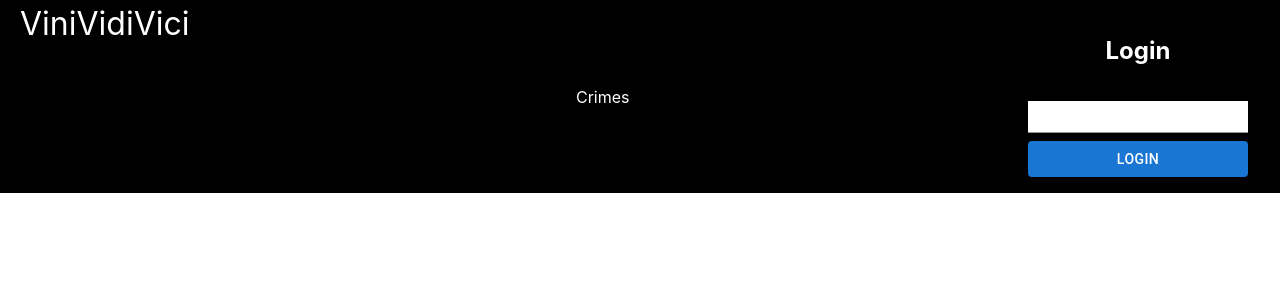
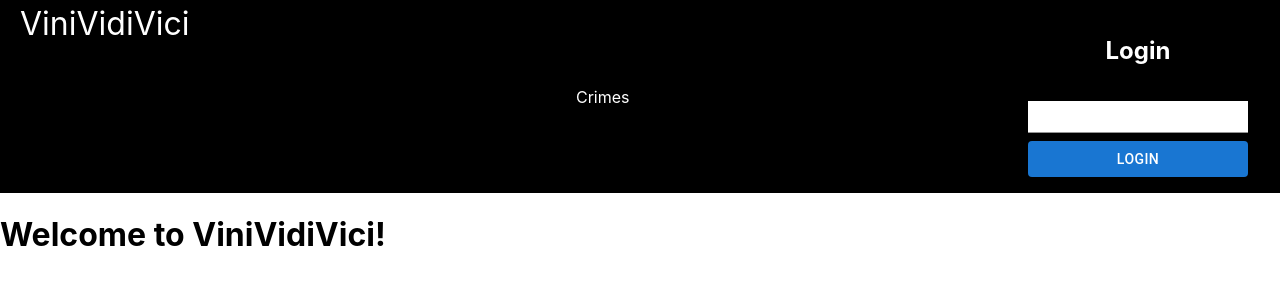
Before and after one commit to Beasted179/vinividivici, a React (Create React App) app: page / in a window 1280 px wide. Shown: the top 300 px of the page. Built offline with nearby package versions, Linux system fonts and the light colour scheme.

Commit message:
mad Home route

```diff
--- a/src/App.js
+++ b/src/App.js
@@ -1,7 +1,7 @@
   import './App.css';
   import { BrowserRouter as Router, Route, Routes, NavLink } from 'react-router-dom';
   import NavBar from './components/NavBar';
-  import Login from './pages/Login';
+  import Home from './pages/Home';
   import Crimes from './pages/Crimes';
 
   function App() {
@@ -9,6 +9,7 @@
       <Router>
         <NavBar />
         <Routes>
+          <Route path="/" element={<Home />} />
           <Route path="/Crimes" element={<Crimes/>} />
         </Routes>
       </Router>
--- /dev/null
+++ b/src/pages/Home.js
@@ -0,0 +1,12 @@
+import React from 'react';
+
+const Home = () => {
+  return (
+    <div>
+      <h1>Welcome to ViniVidiVici!</h1>
+
+    </div>
+  );
+};
+
+export default Home;
```
